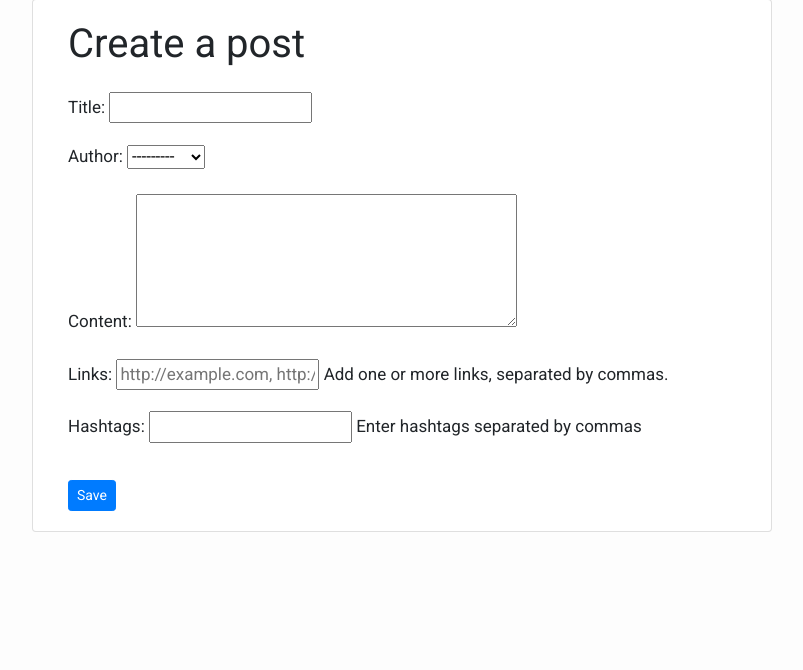
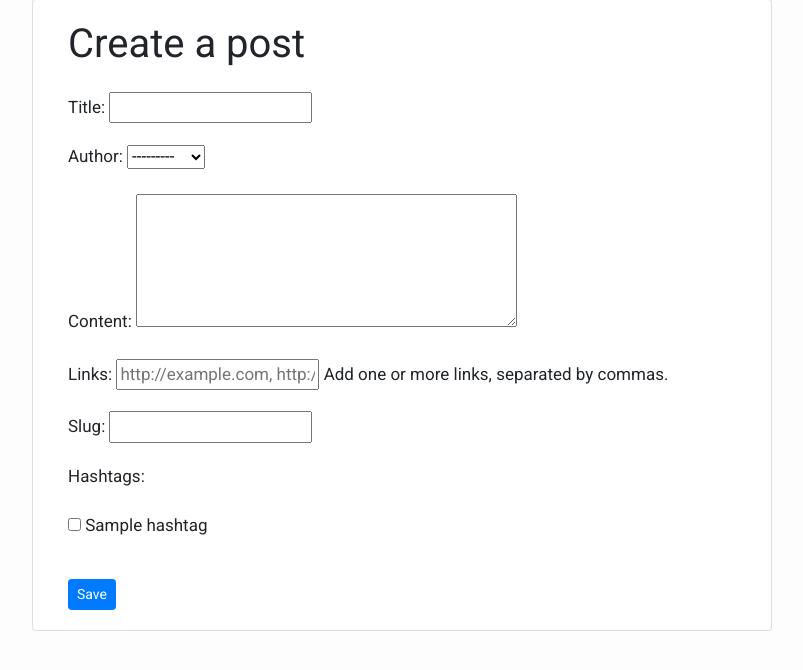
Before and after one commit to karolinaMateeva98/Python, a Django app: page /post/create/ in a window 1280 px wide. Shown: the part 75-745 px from the top of the page, without its empty margins (238-1041 px from the left). Run offline with Django 5.2, Linux system fonts and the light colour scheme; tables that the repository leaves empty hold one stand-in row (values such as "Sample post"); some libraries are stand-ins or nearby versions.

Commit message:
Post status removed

```diff
--- a/blogposts/blog/admin.py
+++ b/blogposts/blog/admin.py
@@ -2,8 +2,7 @@
 from .models import Post, Comment
 
 class PostAdmin(admin.ModelAdmin):
-    list_display = ('title', 'slug', 'status','created_on')
-    list_filter = ("status",)
+    list_display = ('title', 'slug', 'created_on')
     search_fields = ['title', 'content']
     prepopulated_fields = {'slug': ('title',)}
 
--- a/blogposts/blog/forms.py
+++ b/blogposts/blog/forms.py
@@ -1,4 +1,4 @@
-from .models import Comment, Post
+from .models import Comment, Post, Hashtag
 from django import forms
 
 
@@ -7,13 +7,12 @@
         model = Comment
         fields = ('name', 'email', 'body')
 
-
 class PostForm(forms.ModelForm):
-    hashtags = forms.CharField(required=False, help_text='Enter hashtags separated by commas')
+    hashtags = forms.ModelMultipleChoiceField(queryset=Hashtag.objects.all(), required=False, widget=forms.CheckboxSelectMultiple)
 
     class Meta:
         model = Post
-        fields = ['title', 'author', 'content', 'links', 'hashtags']
+        fields = ['title', 'author', 'content', 'links', 'slug', 'hashtags']
         widgets = {
             'content': forms.Textarea(attrs={'rows': 5}),
             'links': forms.TextInput(attrs={'placeholder': 'http://example.com, http://another-link.com'})
--- a/blogposts/blog/models.py
+++ b/blogposts/blog/models.py
@@ -2,10 +2,11 @@
 from django.contrib.auth.models import User
 
 
-STATUS = (
-    (0,"Draft"),
-    (1,"Publish")
-)
+class Hashtag(models.Model):
+    name = models.CharField(max_length=100, unique=True)
+
+    def __str__(self):
+        return self.name
 
 class Post(models.Model):
     title = models.CharField(max_length=200, unique=True)
@@ -14,11 +15,10 @@
     updated_on = models.DateTimeField(auto_now= True)
     content = models.TextField()
     created_on = models.DateTimeField(auto_now_add=True)
-    status = models.IntegerField(choices=STATUS, default=0)
     upvotes = models.PositiveIntegerField(default=0)
     downvotes = models.PositiveIntegerField(default=0)
     links = models.TextField(blank=True, help_text="Add one or more links, separated by commas.")
-    hashtags = models.TextField(blank=True, null=True)
+    hashtags = models.ManyToManyField(Hashtag, related_name='posts')
 
     class Meta:
         ordering = ['-created_on']
--- a/blogposts/blog/views.py
+++ b/blogposts/blog/views.py
@@ -5,7 +5,7 @@
 from django.contrib import messages
 
 class PostList(generic.ListView):
-    queryset = Post.objects.filter(status=1).order_by('-created_on')
+    queryset = Post.objects.order_by('-created_on')
     template_name = 'index.html'
 
 def post_create(request):
@@ -29,11 +29,9 @@
     if request.method == 'POST':
         comment_form = CommentForm(data=request.POST)
         if comment_form.is_valid():
-            # Create Comment object but don't save to database yet
             new_comment = comment_form.save(commit=False)
             # Assign the current post to the comment
             new_comment.post = post
-            # Save the comment to the database
             new_comment.save()
     else:
         comment_form = CommentForm()
```
Also changed, not shown: blogposts/templates/post_detail.html (+6 -19 lines).
